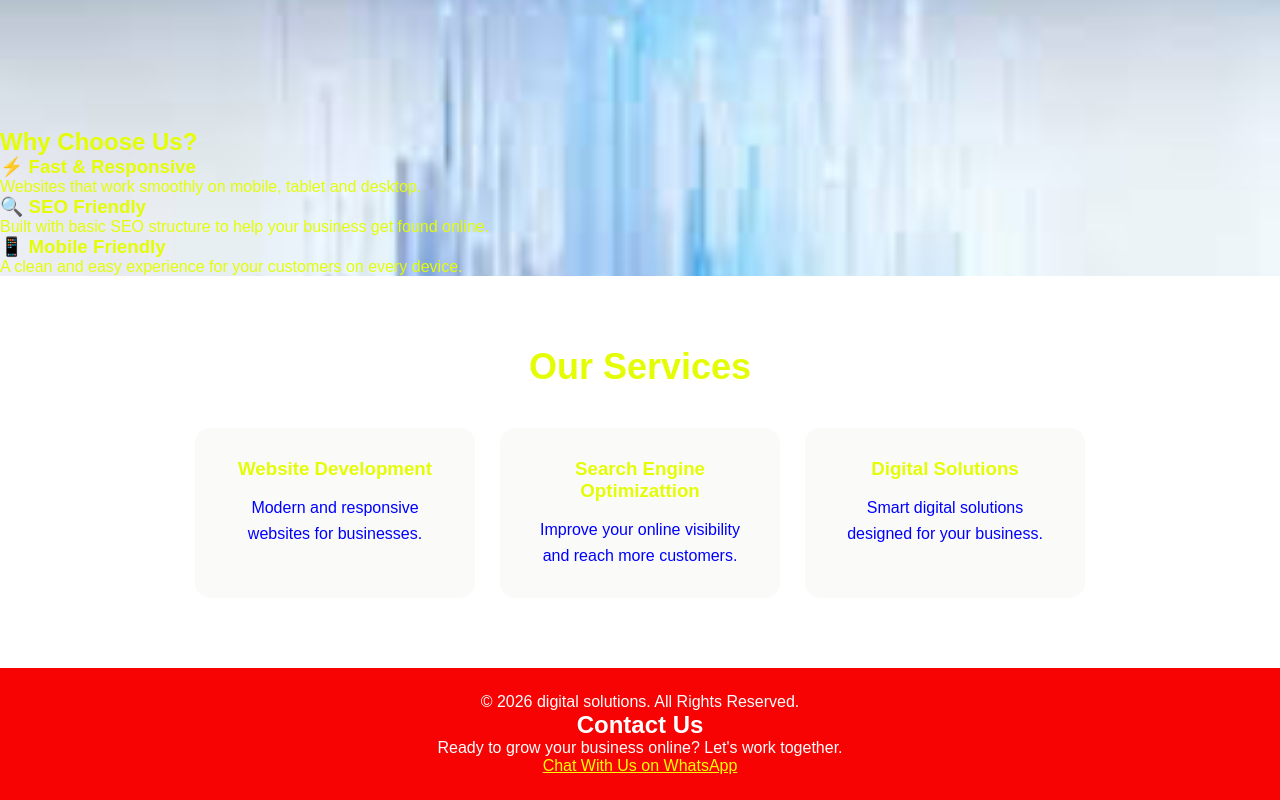
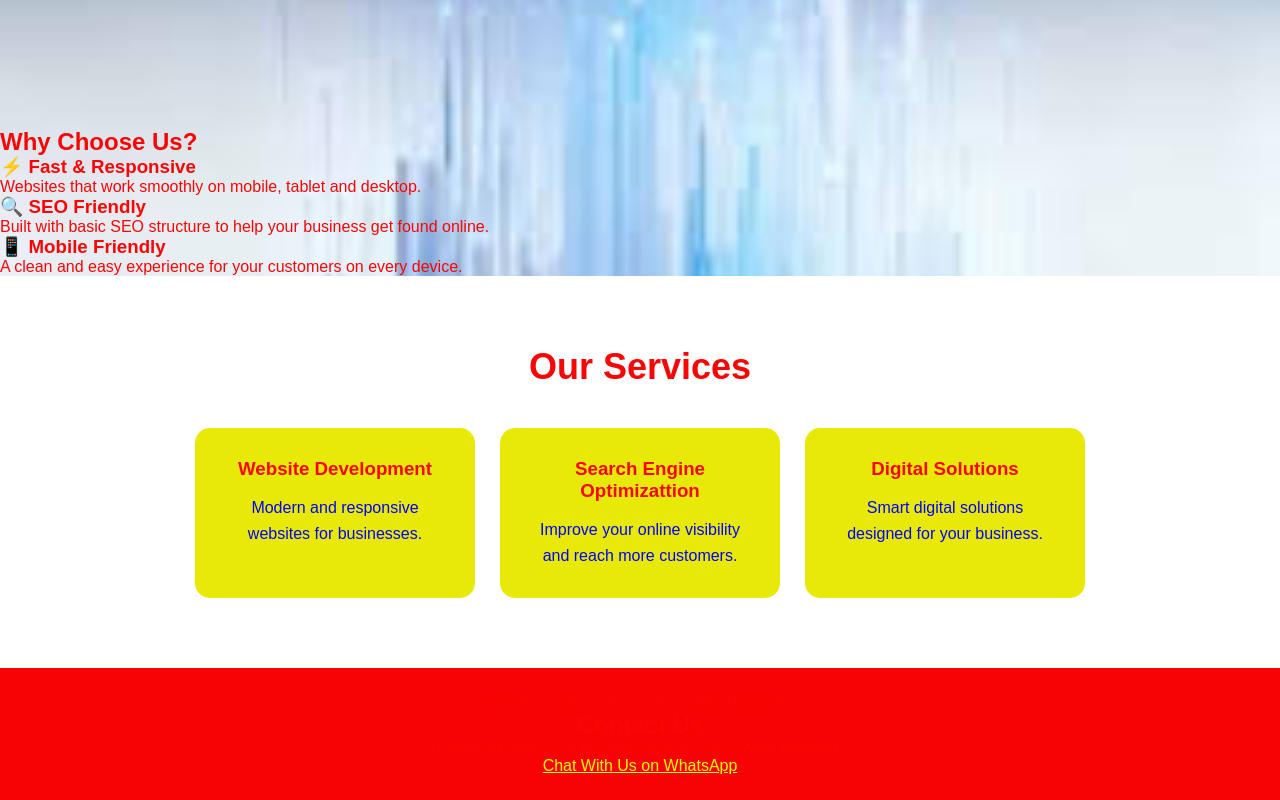
Before and after one commit to mooni100/my-agentic-project, a plain HTML site: page index.html in a window 1280 px wide. Shown: the part 580-1380 px from the top of the page. Drawn offline with Linux system fonts and the light colour scheme.

Commit message:
Add files via upload

```diff
--- a/index.html
+++ b/index.html
@@ -9,16 +9,24 @@
     <title>digital solutions</title>
 
     <style>
+
         * {
             margin: 0;
             padding: 0;
             box-sizing: border-box;
         }
-
+h3 {
+    color: #ecd609;
+}
+h2,
+h3,
+p {
+    color: #f80606;
+}
         body {
             font-family: Arial, sans-serif;
             background: #b1df0d;
-            color: #e4fd05;
+            color: #fdfdfd;
             background-image: url("background.jpg");
 background-size: cover;
 background-position: center;
@@ -114,7 +122,7 @@ background-position: center;
         }
 
         .card {
-            background: #fafaf9;
+            background: #e9e907;
             padding: 30px;
             width: 280px;
             border-radius: 15px;
```
